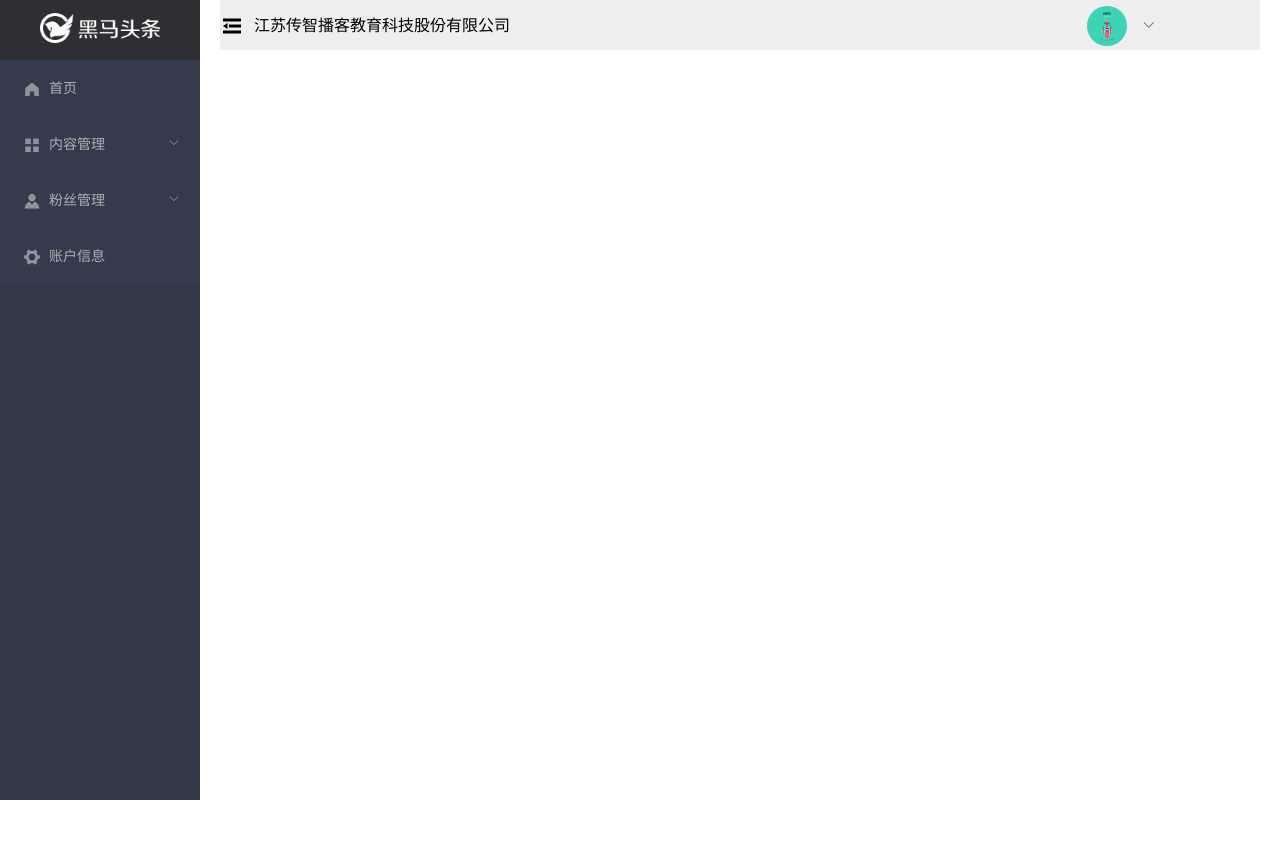
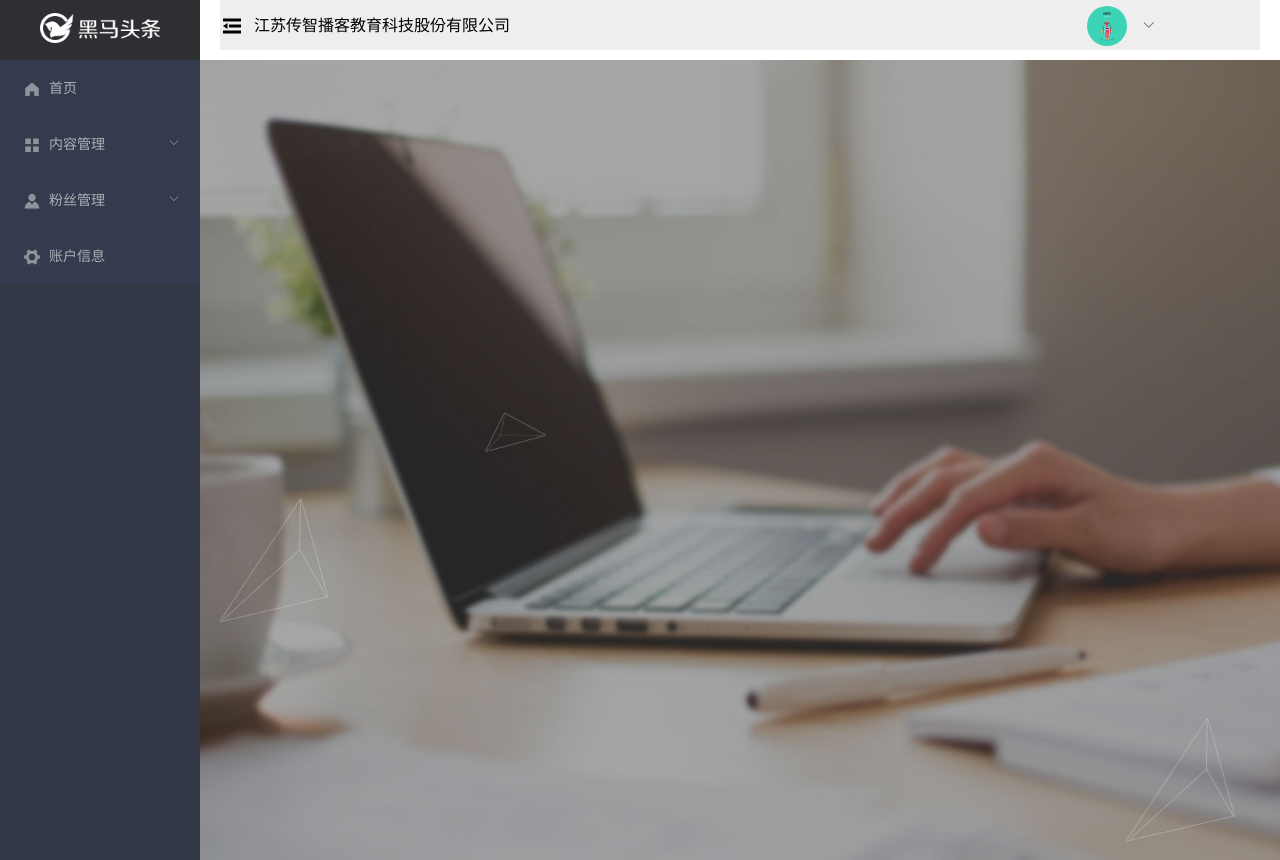
Before and after one commit to DaQingjiao/toutiao--83, a Vue app: page /#/home in a window 1280 px wide. Before the commit the page ends 800 px from the top, so only its background shows below. Built offline with nearby package versions, Linux system fonts and the light colour scheme; no server answers.

Commit message:
黑马头条PC-主页模块-左侧导航配置路由完成

```diff
--- a/src/components/home/layout-aside.vue
+++ b/src/components/home/layout-aside.vue
@@ -14,12 +14,12 @@
       active-text-color="#ffd04b"
     >
       <!-- 首页 -->
-      <el-menu-item index="./home">
+      <el-menu-item index="/home">
         <i class="el-icon-s-home"></i>
         <span slot="title">首页</span>
       </el-menu-item>
       <!-- 内容管理 -->
-      <el-submenu index="2">
+      <el-submenu index="/home/publish">
         <template slot="title">
           <i class="el-icon-menu"></i>
           <span>内容管理</span>
@@ -30,7 +30,7 @@
         <el-menu-item index="/home/material">素材列表</el-menu-item>
       </el-submenu>
       <!-- 粉丝管理 -->
-      <el-submenu index="3">
+      <el-submenu index="/home/gradata">
         <template slot="title">
           <i class="el-icon-s-custom"></i>
           <span>粉丝管理</span>
@@ -57,7 +57,6 @@
 .layout-aside {
   width: 200px;
   height: 100vh;
-  background-color: #323745;
   .title {
     text-align: center;
     background-color: #2e2f32;
--- a/src/views/home/index.vue
+++ b/src/views/home/index.vue
@@ -1,7 +1,7 @@
 <template>
   <el-container>
     <!-- 左侧菜单栏 -->
-    <el-aside style="width:200px">
+    <el-aside style="width:200px;overflow:hidden;background-color:#323745">
       <layout-aside></layout-aside>
     </el-aside>
     <el-container>
@@ -9,7 +9,7 @@
       <el-header>
         <layout-header></layout-header>
       </el-header>
-      <el-main>
+      <el-main style="padding: 0">
         <!-- 中间容器 -->
         <router-view></router-view>
       </el-main>
@@ -18,7 +18,6 @@
 </template>
 
 <script>
-
 </script>
 
 <style>
--- /dev/null
+++ b/src/views/home/main.vue
@@ -0,0 +1,15 @@
+<template>
+  <div class="home"></div>
+</template>
+
+<script>
+export default {}
+</script>
+
+<style scoped>
+.home {
+  background-image: url('../../assets/img/login_bg.jpg');
+  height: 100vh;
+  background-size: cover;
+}
+</style>
```
Also changed, not shown: src/router.js (+6 -1 lines).
